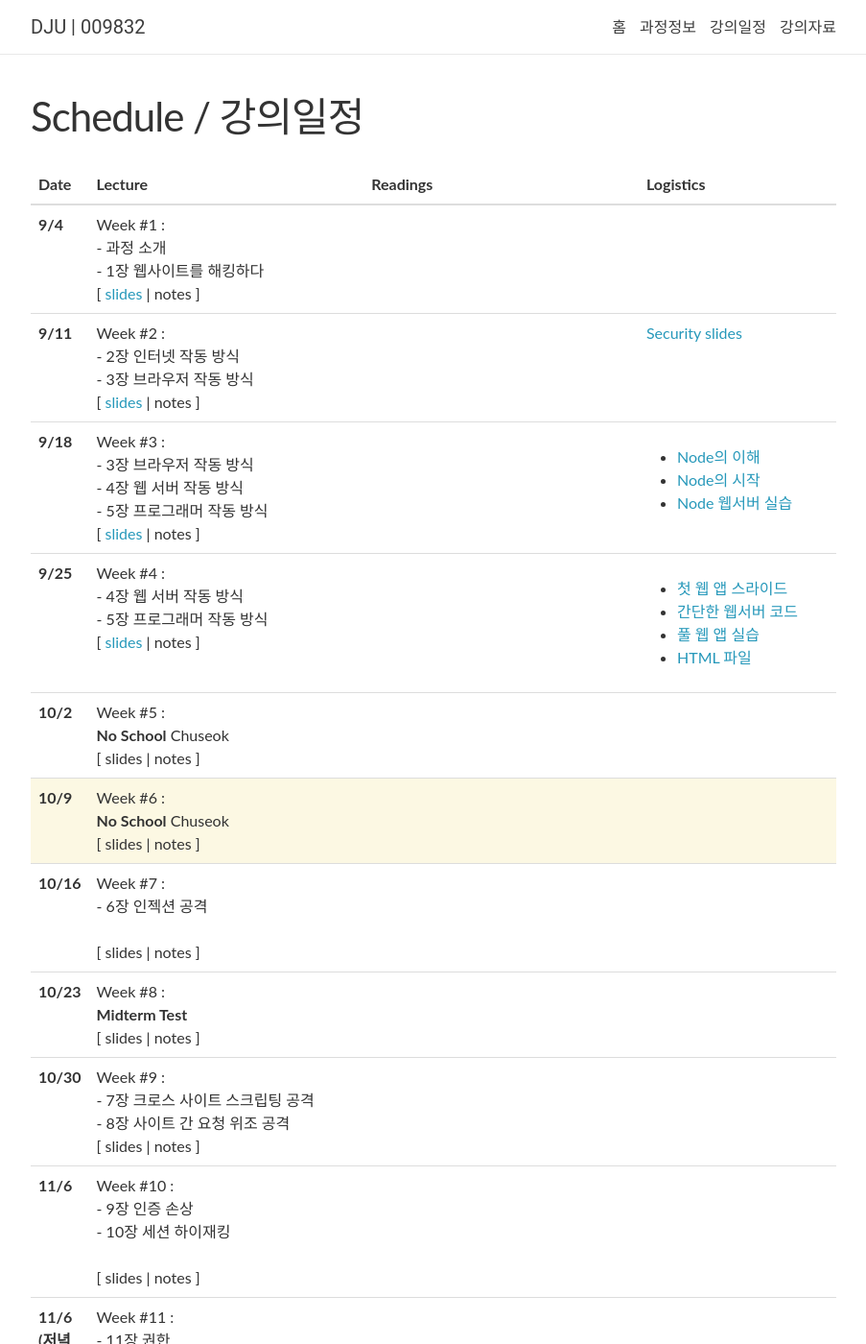
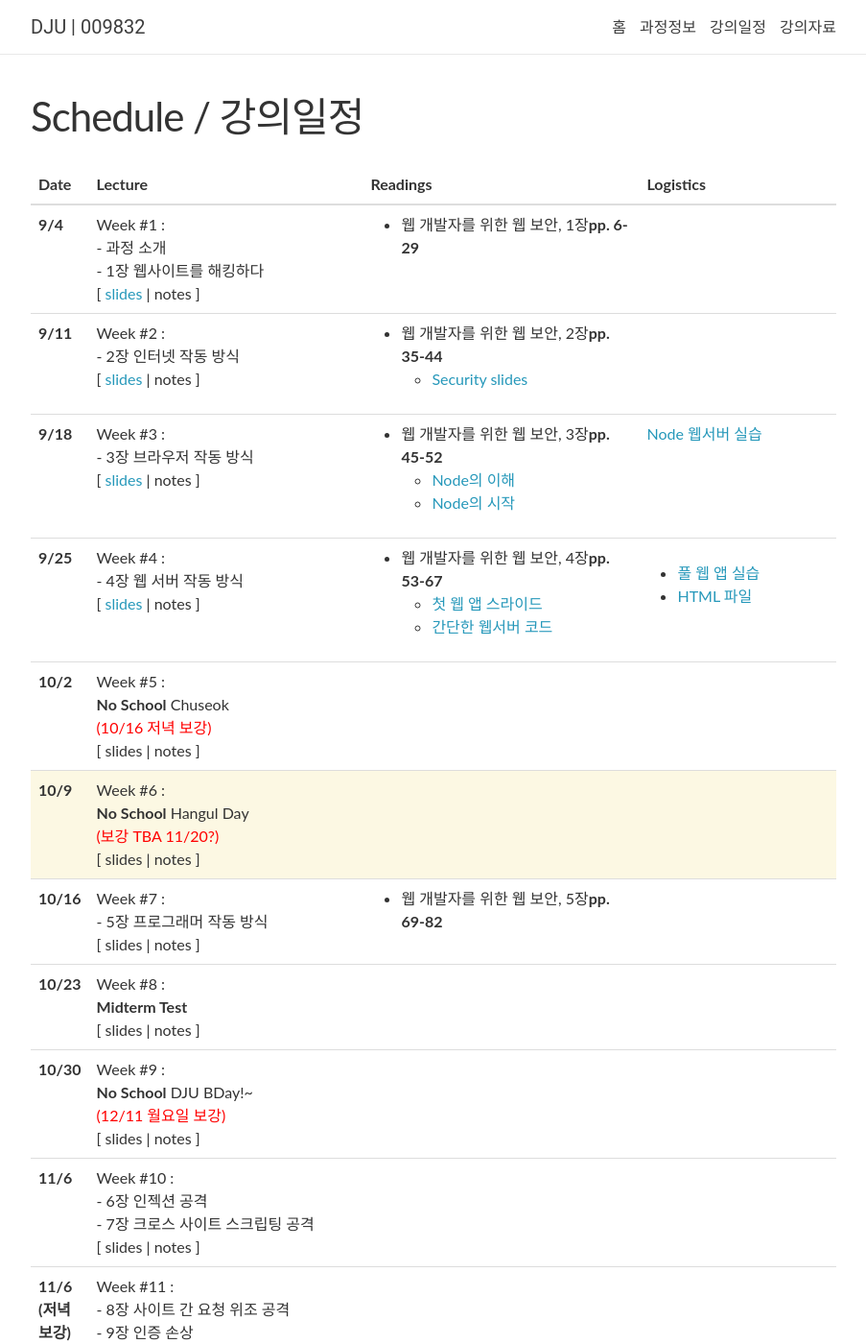
Before and after one commit to 2023-aaronkr/dju-sec, a Jekyll site: the page built from _pages/lectures.md, in a window 1280 px wide and 1400 px high. Shown: the whole window at 96% size, without its empty margins (188-1091 px from the left). Built offline with Jekyll 4.4.1, drawn with Linux system fonts in a browser that asks for light colours; nearby versions of some CDN libraries; comment, search, counter and statistics services are not loaded.

Commit message:
Start to update lectures

```diff
--- a/_data/lectures.yml
+++ b/_data/lectures.yml
@@ -4,45 +4,49 @@
     - 과정 소개 <br />
     - 1장 웹사이트를 해킹하다
   slides: "https://docs.google.com/presentation/d/1EurJuMaQVRj8MvTei6whxYdhG4-jgUzBNALNItr1dh0/edit?usp=sharing"
-  readings:
+  readings: >
+    웹 개발자를 위한 웹 보안, 1장<strong>pp. 6-29</strong>
   logistics:
 
 - date: 9/11
   week: 2
   title: >
-    - 2장 인터넷 작동 방식 <br />
-    - 3장 브라우저 작동 방식
+    - 2장 인터넷 작동 방식
   slides: "https://docs.google.com/presentation/d/1ZfXCRp8I9h6aS6FBCTm3Do6GxtHFwg88MA7DaoSbMq8/edit?usp=sharing"
-  readings:
-  logistics: >
-    <a href="https://docs.google.com/presentation/d/1fTqB2UHtMtZgWq15BzmCbQDHOZqCfLyQUR02mwoGSo4/edit?usp=sharing">Security slides</a>
+  readings: >
+    웹 개발자를 위한 웹 보안, 2장<strong>pp. 35-44</strong><br>
+    <ul>
+      <li><a href="https://docs.google.com/presentation/d/1fTqB2UHtMtZgWq15BzmCbQDHOZqCfLyQUR02mwoGSo4/edit?usp=sharing">Security slides</a></li>
+    </ul>
+  logistics:
 
 - date: 9/18
   week: 3
   title: >
-    - 3장 브라우저 작동 방식 <br />
-    - 4장 웹 서버 작동 방식 <br />
-    - 5장 프로그래머 작동 방식
+    - 3장 브라우저 작동 방식
   slides: "https://docs.google.com/presentation/d/1D8kJ3x9a5HLWBDp7IocCMeeudOBnsRxi8_aN4ExtTss/edit?usp=sharing"
-  readings:
-  logistics: >
+  readings: >
+    웹 개발자를 위한 웹 보안, 3장<strong>pp. 45-52</strong>
     <ul>
       <li><a href="https://docs.google.com/presentation/d/1hIOM50DJznQbAx2H_tXjOvxw_4w0nfD3JtJspq5ci8g/edit?usp=sharing">Node의 이해</a></li>
       <li><a href="https://docs.google.com/presentation/d/1ZG7bfQzh-1F0vr_2GTpGPBdEsewUk0IZ5YjZ7YHipQs/edit?usp=sharing">Node의 시작</a></li>
-      <li><a href="https://classroom.github.com/a/vidC-btC">Node 웹서버 실습</a></li>
     </ul>
+  logistics: >
+    <a href="https://classroom.github.com/a/vidC-btC">Node 웹서버 실습</a>
 
 - date: 9/25
   week: 4
   title: >
-    - 4장 웹 서버 작동 방식 <br />
-    - 5장 프로그래머 작동 방식
+    - 4장 웹 서버 작동 방식
   slides: "https://docs.google.com/presentation/d/16WBPHmdOJGnB9nWbZxW215Qa1H2xbYjF41hFl-UapmY/edit?usp=sharing"
-  readings:
-  logistics: >
+  readings: >
+    웹 개발자를 위한 웹 보안, 4장<strong>pp. 53-67</strong>
     <ul>
       <li><a href="https://docs.google.com/presentation/d/1iPddovadZJu461i6j8c45UogczPg7aR-kMlSY0-BA-8/edit?usp=sharing">첫 웹 앱 스라이드</a></li>
       <li><a href="https://github.com/2023-aaronkr/week-3-starting-node-jekkilekki">간단한 웹서버 코드</a></li>
+    </ul>
+  logistics: >
+    <ul>
       <li><a href="https://classroom.github.com/a/V72aMUCJ">풀 웹 앱 실습</a></li>
       <li><a href="https://drive.google.com/file/d/1WhfiZrmRJgm7QIcjUv-jhig3xki1G3sk/view?usp=sharing">HTML 파일</a></li>
     </ul>
@@ -50,25 +54,22 @@
 - date: 10/2
   week: 5
   title: >
-    <strong>No School</strong> Chuseok
-  slides:
-  readings:
-  logistics:
+    <strong>No School</strong> Chuseok <br>
+    <span style="color: red">(10/16 저녁 보강)</span>
 
 - date: 10/9
   week: 6
   title: >
-    <strong>No School</strong> Chuseok
-  slides:
-  readings:
-  logistics:
+    <strong>No School</strong> Hangul Day <br>
+    <span style="color: red">(보강 TBA 11/20?)</span>
 
 - date: 10/16
   week: 7
   title: >
-    - 6장 인젝션 공격 <br />
+    - 5장 프로그래머 작동 방식
   slides:
-  readings:
+  readings: >
+    웹 개발자를 위한 웹 보안, 5장<strong>pp. 69-82</strong>
   logistics:
 
 - date: 10/23
@@ -79,17 +80,14 @@
 - date: 10/30
   week: 9
   title: >
-    - 7장 크로스 사이트 스크립팅 공격 <br />
-    - 8장 사이트 간 요청 위조 공격
-  slides:
-  readings:
-  logistics:
+    <strong>No School</strong> DJU BDay!~ <br>
+    <span style="color: red">(12/11 월요일 보강)</span>
 
 - date: 11/6
   week: 10
   title: >
-    - 9장 인증 손상 <br />
-    - 10장 세션 하이재킹 <br />
+    - 6장 인젝션 공격 <br />
+    - 7장 크로스 사이트 스크립팅 공격
   slides:
   readings:
   logistics:
@@ -97,6 +95,9 @@
 - date: 11/6 (저녁 보강)
   week: 10
   title: >
+    - 8장 사이트 간 요청 위조 공격 <br />
+    - 9장 인증 손상 <br />
+    - 10장 세션 하이재킹 <br />
     - 11장 권한
   slides:
   readings:
```
